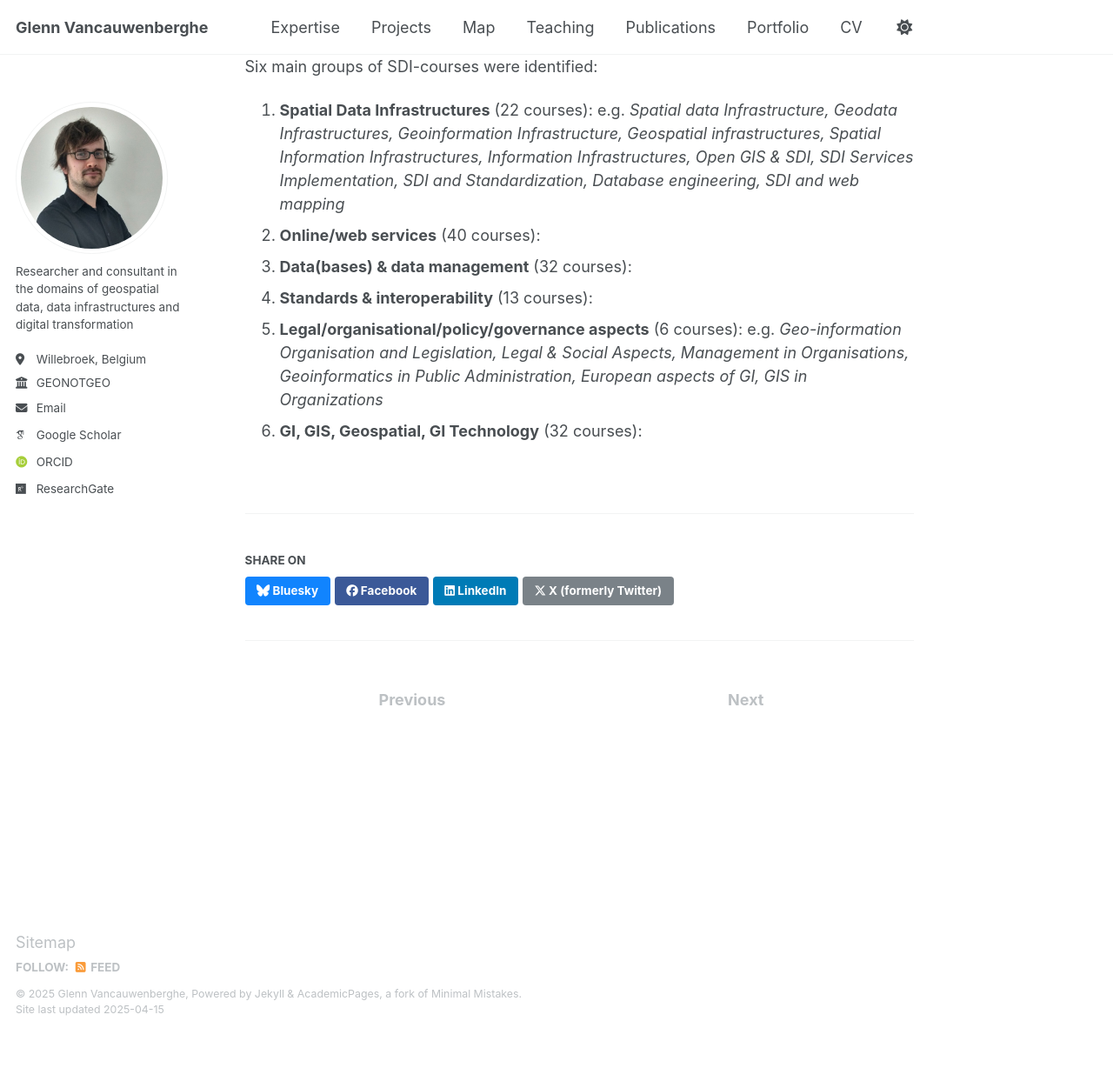
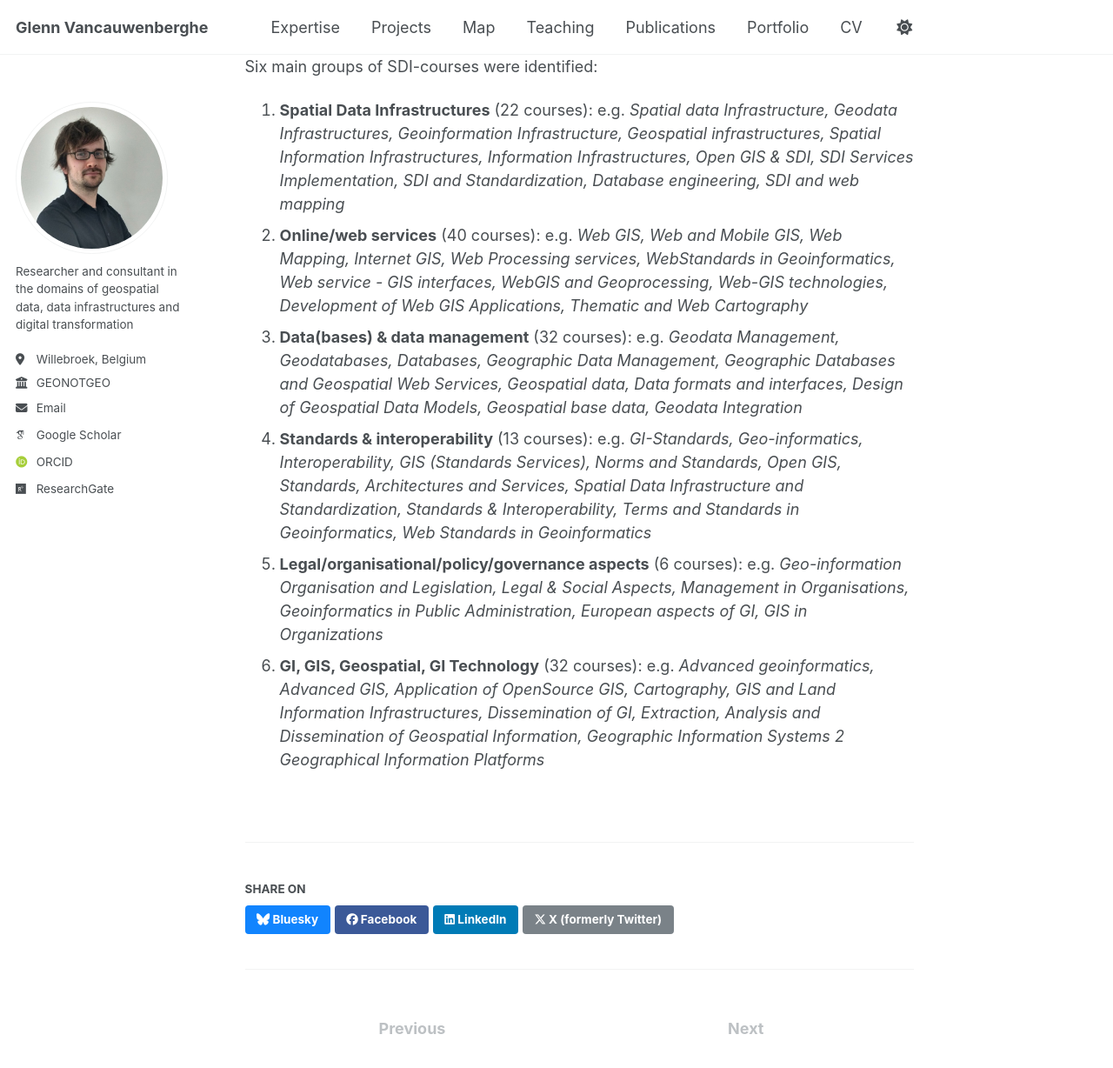
Before and after one commit to GVancauwenberghe/gvancauwenberghe.github.io, a Jekyll site: the page built from _portfolio/portfolio-8.md, in a window 1280 px wide and 1400 px high, scrolled down 1988 px. Shown: the top 1228 px of the window at 87% size. Built offline with Jekyll 4.4.1, drawn with Linux system fonts in a browser that asks for light colours; some web fonts are replaced; before the commit the page ends 3177 px from its top, so only the background shows below that.

Commit message:
Update portfolio-8.md

```diff
--- a/_portfolio/portfolio-8.md
+++ b/_portfolio/portfolio-8.md
@@ -18,8 +18,8 @@ different higher education institutions in Europe, in 22 different countries. Fo
 
 Six main groups of SDI-courses were identified:
 1. **Spatial Data Infrastructures** (22 courses): e.g. _Spatial data Infrastructure, Geodata Infrastructures, Geoinformation Infrastructure, Geospatial infrastructures, Spatial Information Infrastructures, Information Infrastructures, Open GIS & SDI, SDI Services Implementation, SDI and Standardization, Database engineering, SDI and web mapping_
-2. **Online/web services** (40 courses):
-3. **Data(bases) & data management** (32 courses):
-4. **Standards & interoperability** (13 courses):
+2. **Online/web services** (40 courses): e.g. _Web GIS, Web and Mobile GIS, Web Mapping, Internet GIS, Web Processing services, WebStandards in Geoinformatics, Web service - GIS interfaces, WebGIS and Geoprocessing, Web-GIS technologies, Development of Web GIS Applications, Thematic and Web Cartography_
+3. **Data(bases) & data management** (32 courses): e.g. _Geodata Management, Geodatabases, Databases, Geographic Data Management, Geographic Databases and Geospatial Web Services, Geospatial data, Data formats and interfaces, Design of Geospatial Data Models, Geospatial base data, Geodata Integration_
+4. **Standards & interoperability** (13 courses): e.g. _GI-Standards, Geo-informatics, Interoperability, GIS (Standards Services), Norms and Standards, Open GIS, Standards, Architectures and Services, Spatial Data Infrastructure and Standardization, Standards & Interoperability, Terms and Standards in Geoinformatics, Web Standards in Geoinformatics_
 5. **Legal/organisational/policy/governance aspects** (6 courses): e.g. _Geo-information Organisation and Legislation, Legal & Social Aspects, Management in Organisations, Geoinformatics in Public Administration, European aspects of GI, GIS in Organizations_
-6. **GI, GIS, Geospatial, GI Technology** (32 courses):
+6. **GI, GIS, Geospatial, GI Technology** (32 courses): e.g. _Advanced geoinformatics, Advanced GIS, Application of OpenSource GIS, Cartography, GIS and Land Information Infrastructures, Dissemination of GI, Extraction, Analysis and Dissemination of Geospatial Information, Geographic Information Systems 2 Geographical Information Platforms_
```
